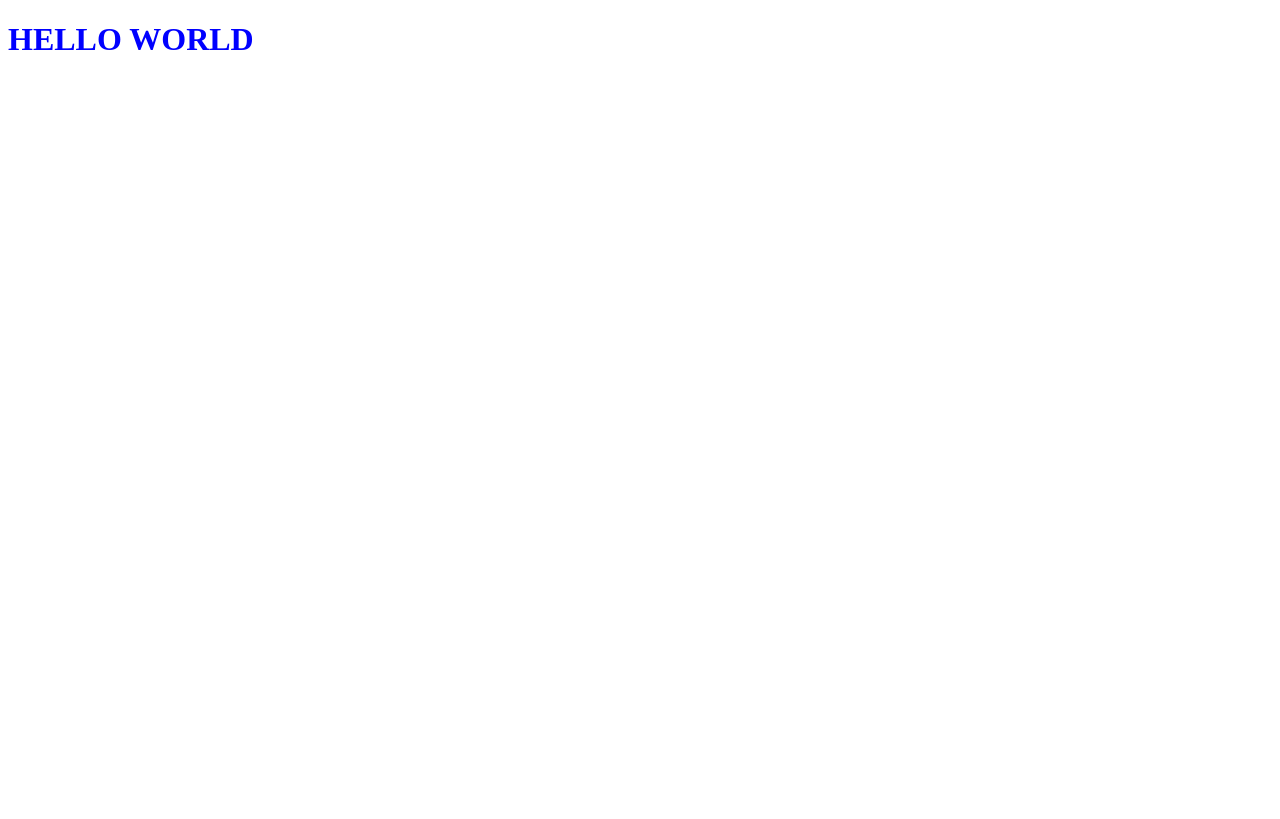
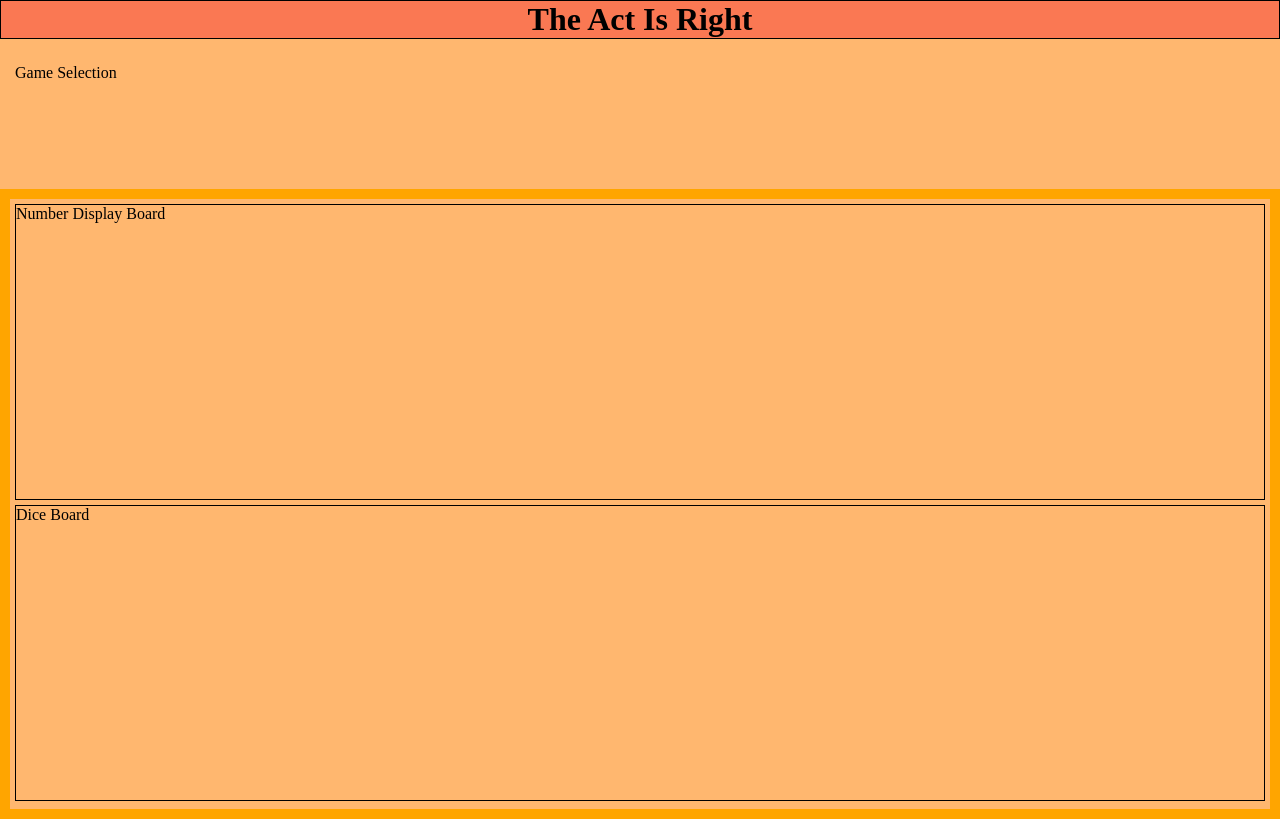
Before and after one commit to trev155/ActIsRight, a React app: page / in a window 1280 px wide. Built offline with nearby package versions, Linux system fonts and the light colour scheme.

Commit message:
Front-end setup. DiceGame setup.

```diff
--- a/app/assets/css/style.css
+++ b/app/assets/css/style.css
@@ -1,3 +1,57 @@
+/* --- BODY --- */
 body {
-    color: blue;
+    margin: 0;
+    background-color: rgba(255, 153, 51, 0.7);
 }
+
+/* --- HEADER --- */
+/* Sticky Header */
+.Header {
+    border: 1px solid black;
+    background-color: rgb(250, 120, 83);
+    text-align: center;
+}
+
+.Header h1 {
+    margin: 0;
+}
+
+.sticky {
+    position: fixed;
+    top: 0;
+    width: 100%;
+}
+
+.sticky + .MainContent {
+    padding-top: 40px;
+}
+
+/* --- GAME SECTION --- */
+.GameSelection {
+    margin: 10px 0 0 0;
+    padding: 15px;
+    height: 100px;
+}
+
+.GameSection {
+    margin: 10px 0 0 0;
+    border: 10px solid orange;
+    padding: 5px;
+    height: 600px;
+}
+
+/* --- DICE GAME --- */
+.DiceGame {
+    height: 100%;
+}
+
+.NumberDisplayBoard {
+    margin: 0 0 5px 0;
+    border: 1px solid black;
+    height: 49%;
+}
+
+.DiceBoard {
+    border: 1px solid black;
+    height: 49%;
+}
--- a/app/components/App.js
+++ b/app/components/App.js
@@ -1,8 +1,14 @@
 import React from 'react';
-import ReactDOM from 'react-dom';
+import { Header } from './Header';
+import { MainContent } from './MainContent';
 
 export class App extends React.Component {
 	render() {
-		return <h1>HELLO WORLD</h1>;
+		return (
+		    <div className="App">
+		        <Header/>
+                <MainContent/>
+		    </div>
+		);
 	}
 }
--- /dev/null
+++ b/app/components/DiceBoard.js
@@ -0,0 +1,11 @@
+import React from 'react';
+
+export class DiceBoard extends React.Component {
+    render() {
+        return (
+            <div className="DiceBoard">
+                Dice Board
+            </div>
+        );
+    }
+}
--- /dev/null
+++ b/app/components/DiceGame.js
@@ -0,0 +1,21 @@
+import React from 'react';
+import { NumberDisplayBoard } from './NumberDisplayBoard';
+import { DiceBoard } from './DiceBoard';
+
+export class DiceGame extends React.Component {
+    constructor(props) {
+        super(props);
+        this.state = {
+
+        };
+    }
+
+    render() {
+        return (
+            <div className="DiceGame">
+                <NumberDisplayBoard/>
+                <DiceBoard/>
+            </div>
+        );
+    }
+}
--- /dev/null
+++ b/app/components/GameSelection.js
@@ -0,0 +1,11 @@
+import React from 'react';
+
+export class GameSelection extends React.Component {
+    render() {
+        return (
+            <div className="GameSelection">
+                Game Selection
+            </div>
+        );
+    }
+}
--- /dev/null
+++ b/app/components/Header.js
@@ -0,0 +1,27 @@
+import React from 'react';
+
+export class Header extends React.Component {
+    /*
+    Add a Sticky Header
+    */
+    componentDidMount() {
+        let header = document.getElementById("Header");
+        let sticky = header.offsetTop;
+
+        window.onscroll = function() {
+            if (window.pageYOffset > sticky) {
+                header.classList.add("sticky");
+            } else {
+                header.classList.remove("sticky");
+            }
+        }
+    }
+
+    render() {
+        return (
+            <div className="Header" id="Header">
+                <h1>The Act Is Right</h1>
+            </div>
+        );
+    }
+}
--- /dev/null
+++ b/app/components/MainContent.js
@@ -0,0 +1,16 @@
+import React from 'react';
+import { GameSelection } from './GameSelection';
+import { DiceGame } from './DiceGame';
+
+export class MainContent extends React.Component {
+    render() {
+        return (
+            <div className="MainContent">
+                <GameSelection/>
+                <div className="GameSection">
+                    <DiceGame/>
+                </div>
+            </div>
+        );
+    }
+}
--- /dev/null
+++ b/app/components/NumberDisplayBoard.js
@@ -0,0 +1,11 @@
+import React from 'react';
+
+export class NumberDisplayBoard extends React.Component {
+    render() {
+        return (
+            <div className="NumberDisplayBoard">
+                Number Display Board
+            </div>
+        );
+    }
+}
--- a/package.json
+++ b/package.json
@@ -19,6 +19,7 @@
   },
   "homepage": "https://github.com/trev155/ActIsRight#readme",
   "dependencies": {
+    "jquery": "^3.3.1",
     "react": "^16.4.1",
     "react-dom": "^16.4.1"
   },
```
Also changed, not shown: app/assets/img/dicegame.png (added), 1 other file.
